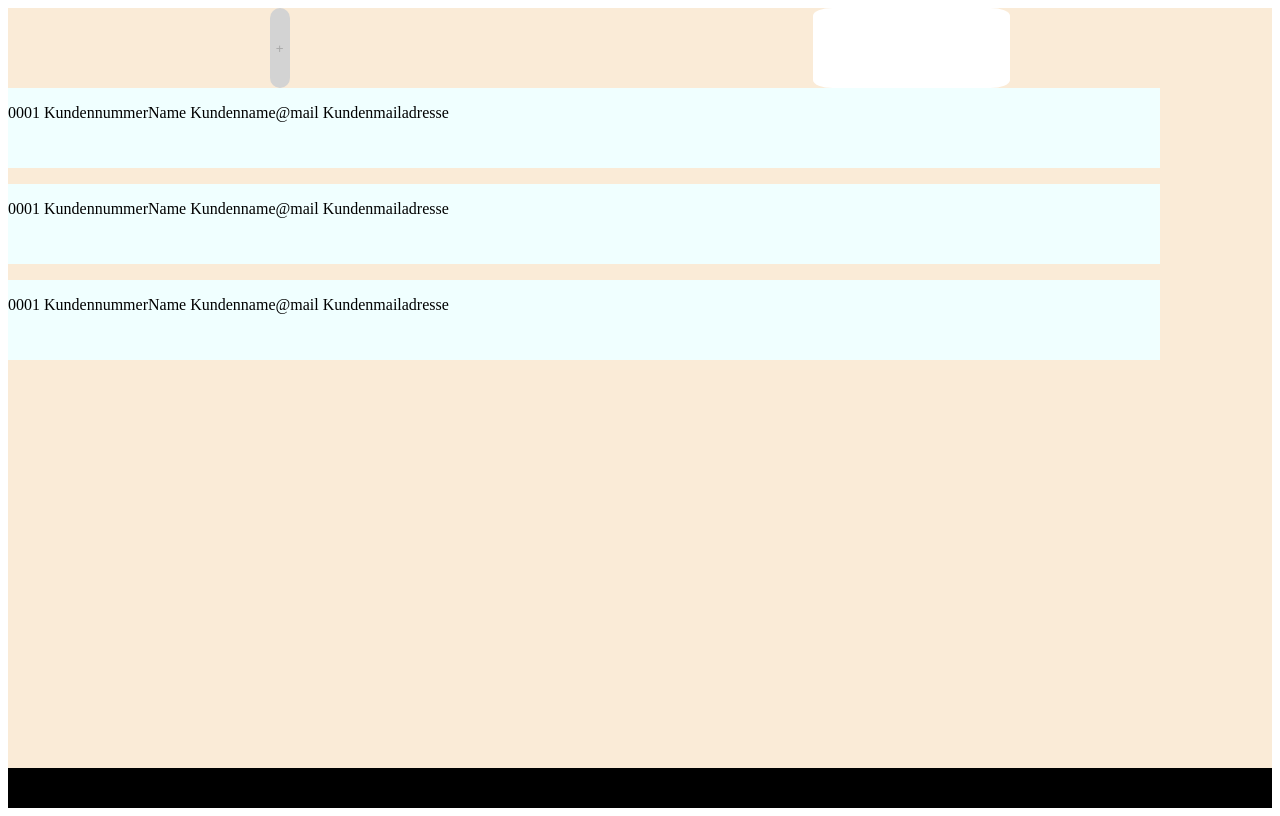
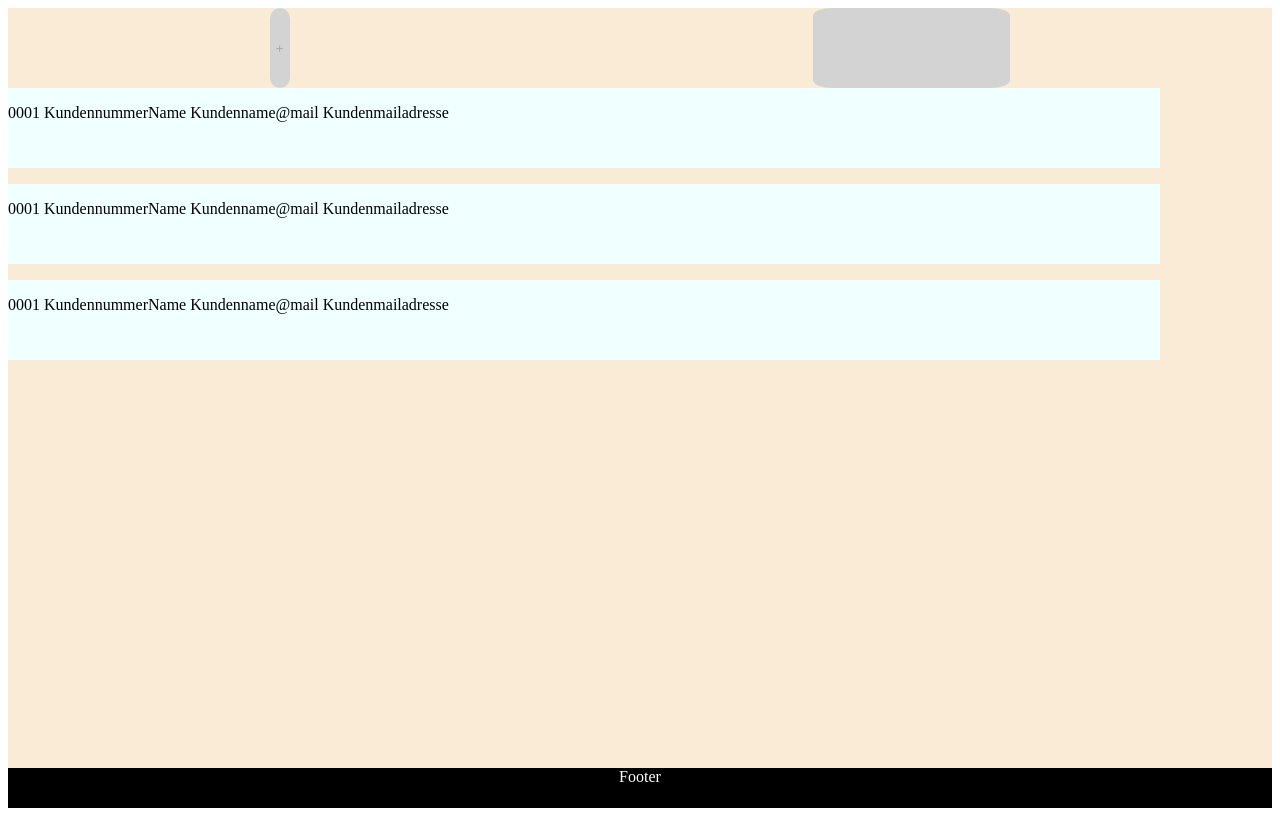
Before and after one commit to MarcelHasenmaierPlanB/etur_workshop, a plain HTML site: page src/website/index.html in a window 1280 px wide. Drawn offline with Linux system fonts and the light colour scheme.

Commit message:
css änderungen2

```diff
--- a/src/website/styles.css
+++ b/src/website/styles.css
@@ -28,7 +28,8 @@
     background-color: black;
     width: 100%;
     height: 5vh;
-    font-style: white;
+    color: white;
+    text-align: center;
 }
 
 /* ------------------ */
@@ -48,6 +49,7 @@
 
 .CustomerSearchField {
     border: grey;
+    background-color: lightgrey;
     border-radius: 10%;
     padding: 10px;
 }
```
